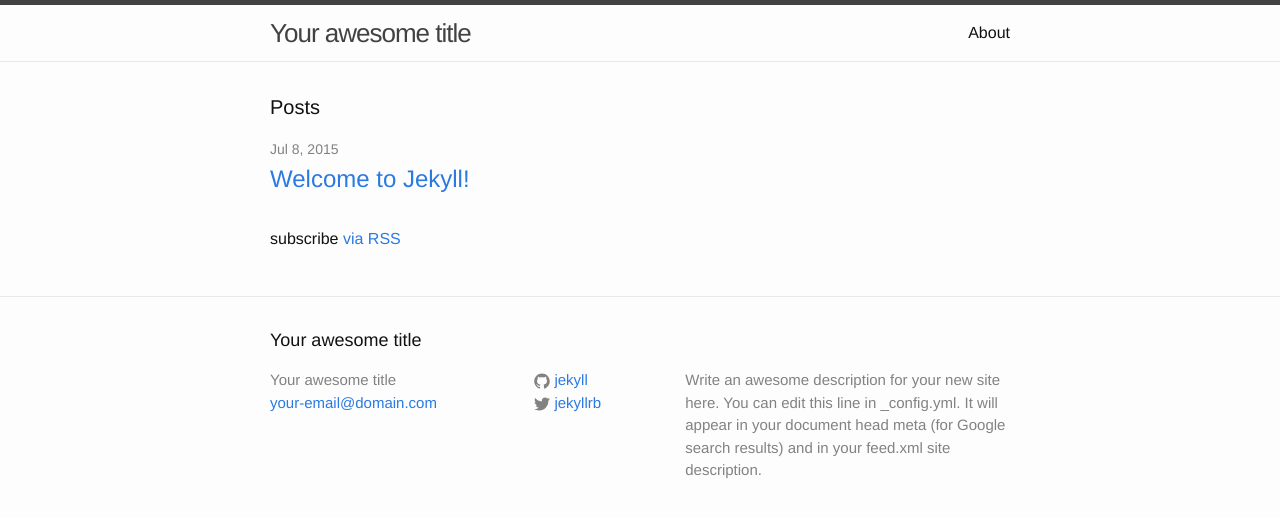
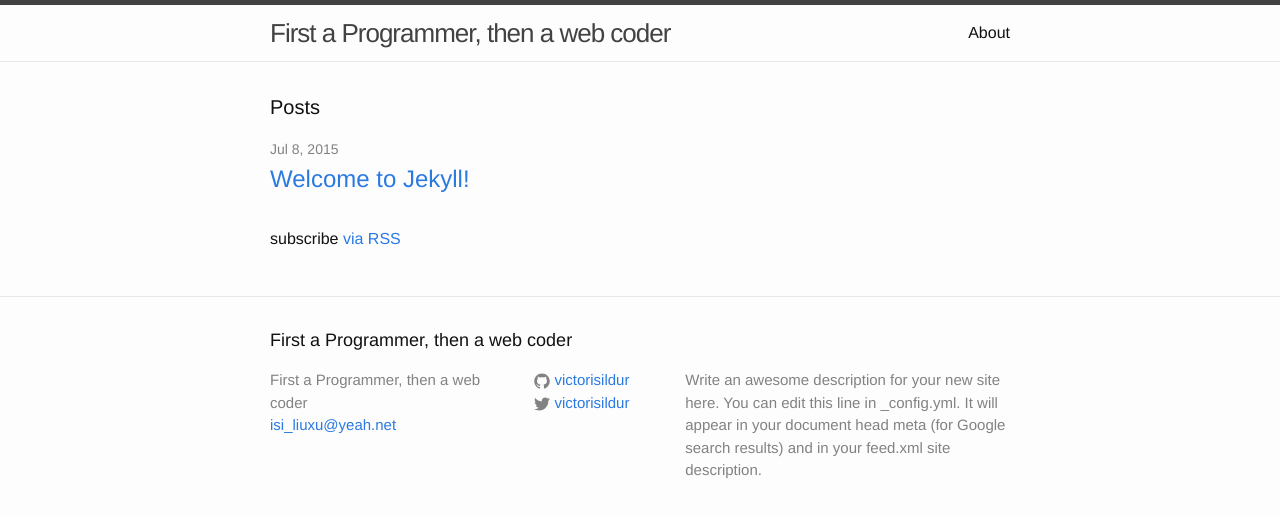
Before and after one commit to victorisildur/victorisildur.github.io, a Jekyll site: the page built from index.html, in a window 1280 px wide. Shown: the top 517 px of the page. Built offline with Jekyll 4.4.1, drawn with Linux system fonts in a browser that asks for light colours.

Commit message:
newer _config.yml

```diff
--- a/_config.yml
+++ b/_config.yml
@@ -1,14 +1,15 @@
 # Site settings
-title: Your awesome title
-email: your-email@domain.com
+title: First a Programmer, then a web coder
+email: isi_liuxu@yeah.net
 description: > # this means to ignore newlines until "baseurl:"
   Write an awesome description for your new site here. You can edit this
   line in _config.yml. It will appear in your document head meta (for
   Google search results) and in your feed.xml site description.
 baseurl: "" # the subpath of your site, e.g. /blog/
-url: "http://yourdomain.com" # the base hostname & protocol for your site
-twitter_username: jekyllrb
-github_username:  jekyll
+url: "http://victorisildur.github.io" # the base hostname & protocol for your site
+twitter_username: victorisildur
+github_username: victorisildur
 
 # Build settings
 markdown: kramdown
+highlighter: null
```
